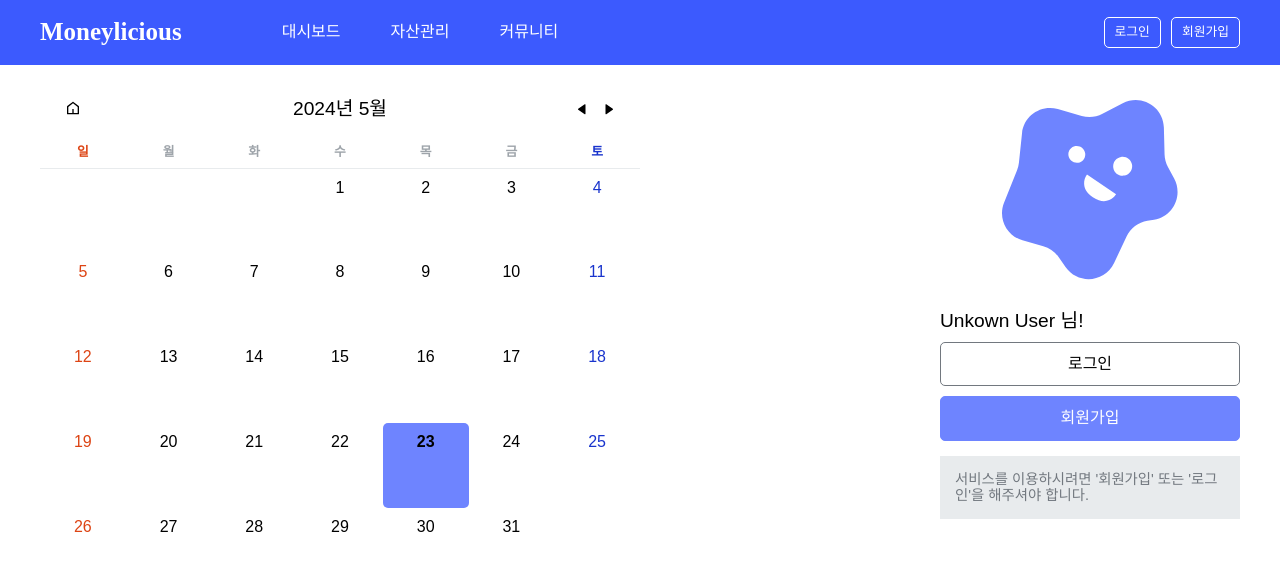
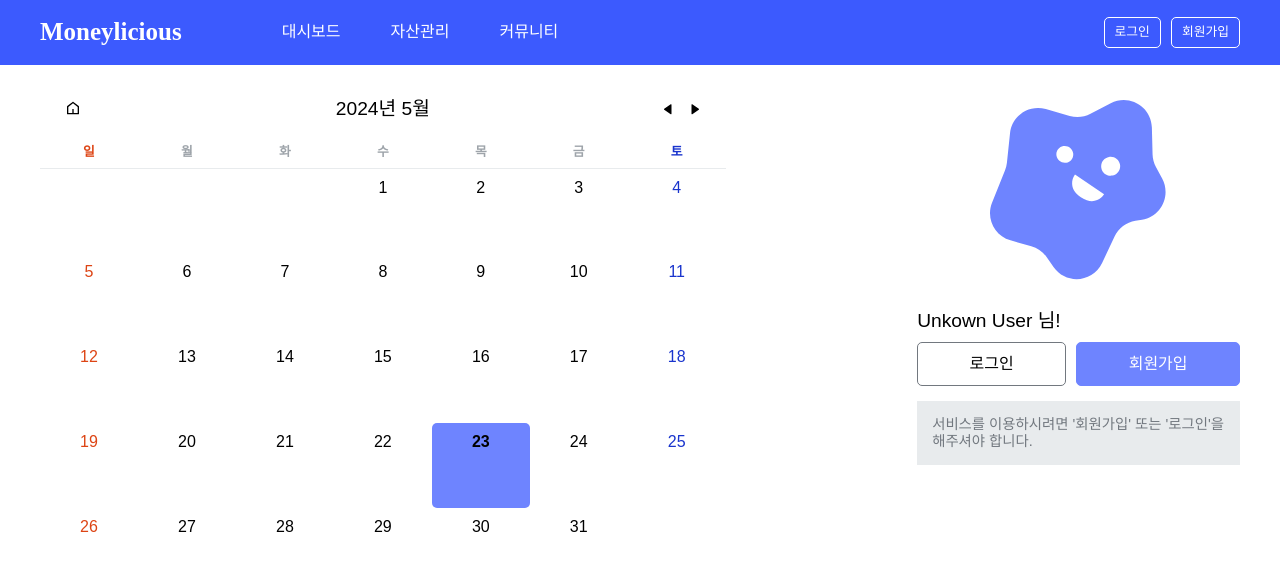
Before and after one commit to mkk00/Moneylicious-Ledger-Book, a React (Vite) app: page / in a window 1280 px wide. Shown: the top 570 px of the page. Built offline with nearby package versions, Linux system fonts and the light colour scheme; no server answers; the database is empty; a web font is replaced by a local one.

Commit message:
feat: 메인 페이지 레이아웃 비율 수정

```diff
--- a/src/components/userInfo/MyLoginInfo.tsx
+++ b/src/components/userInfo/MyLoginInfo.tsx
@@ -85,7 +85,7 @@ export default MyLoginInfo
 const ProfileBox = styled.div`
   display: flex;
   flex-direction: column;
-  padding: 20px 0;
+  padding: 20px 0 0 20px;
   gap: 15px;
 `
 
@@ -96,6 +96,7 @@ const ProfileImage = styled.div`
   justify-content: center;
   align-items: center;
   border-radius: 30px;
+  margin: 0 auto;
 
   svg,
   img {
@@ -123,8 +124,12 @@ const UserName = styled.div`
 
 const AuthButtons = styled.div`
   display: flex;
-  flex-direction: column;
+  justify-content: space-between;
   gap: 10px;
+
+  button {
+    flex-grow: 1;
+  }
 `
 
 const Message = styled.div`
--- a/src/layout/ContendsSplitLayout.tsx
+++ b/src/layout/ContendsSplitLayout.tsx
@@ -16,7 +16,7 @@ const ContendsSplitLayout = ({
     <Container>
       {left && <Left $flex={flex?.[0]}>{left}</Left>}
       {center && <Center $flex={flex?.[1]}>{center}</Center>}
-      {right && <Right $flex={flex?.[2]}>{right}</Right>}
+      {right && <Right $flex={center ? flex?.[2] : flex?.[1]}>{right}</Right>}
     </Container>
   )
 }
--- a/src/pages/Home.tsx
+++ b/src/pages/Home.tsx
@@ -16,7 +16,7 @@ const Home = () => {
         left={<Calendar />}
         center={selectedDate && userInfo ? <LedgerList /> : <></>}
         right={<MyLoginInfo />}
-        flex={[2, 1, 1]}
+        flex={userInfo ? [2, 1, 1] : [4, 1, 2]}
       />
     </PageLayout>
   )
```
